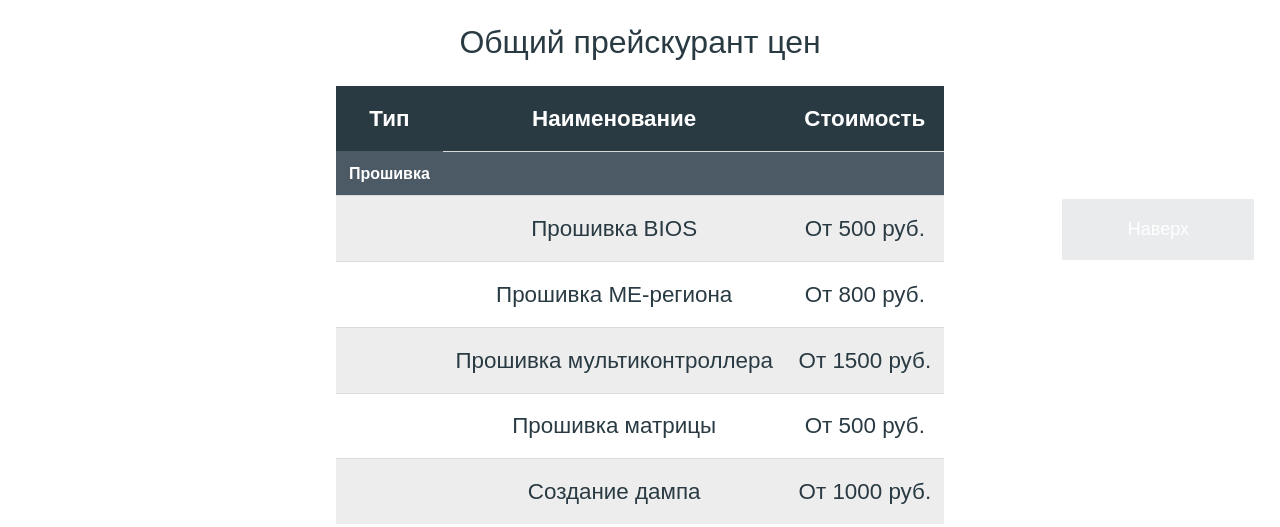
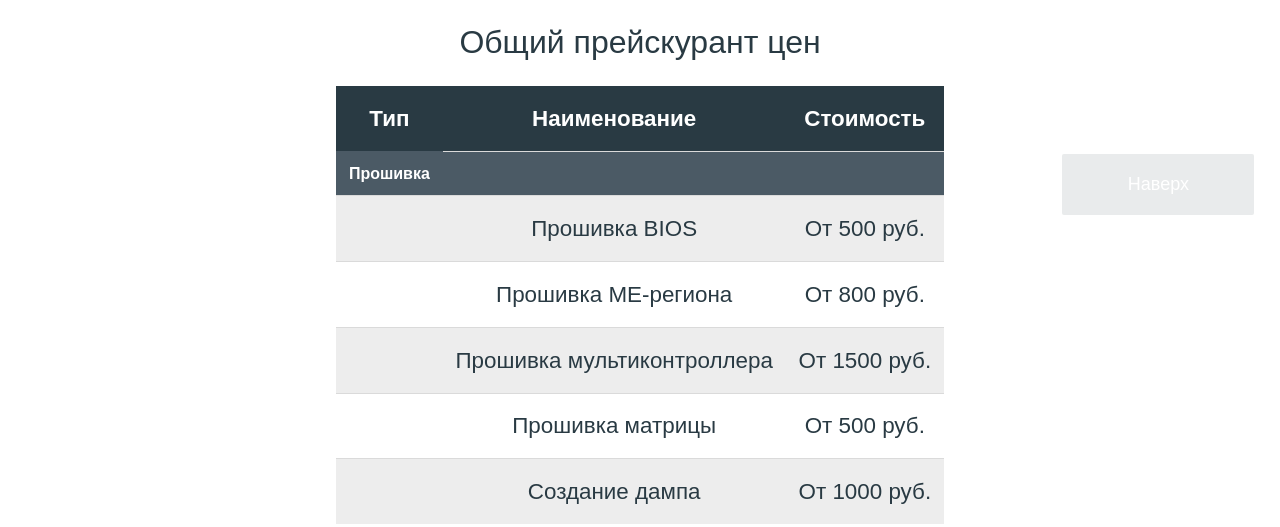
Before and after one commit to DahakaLab/tea-fron-end, a React app: page /price/firmware in a window 1280 px wide. Shown: the part 360-887 px from the top of the page. Built offline with nearby package versions, Linux system fonts and the light colour scheme; a web font is replaced by a local one.

Commit message:
Changed the location of the button to the top

```diff
--- a/src/style/index.scss
+++ b/src/style/index.scss
@@ -418,7 +418,7 @@ table#price tbody tr:not(:last-child) {
   border: none;
   z-index: 3;
   position: fixed;
-  bottom: 180px;
+  bottom: 225px;
   left: 83%;
   right: 2%;
   opacity: .10;
```
